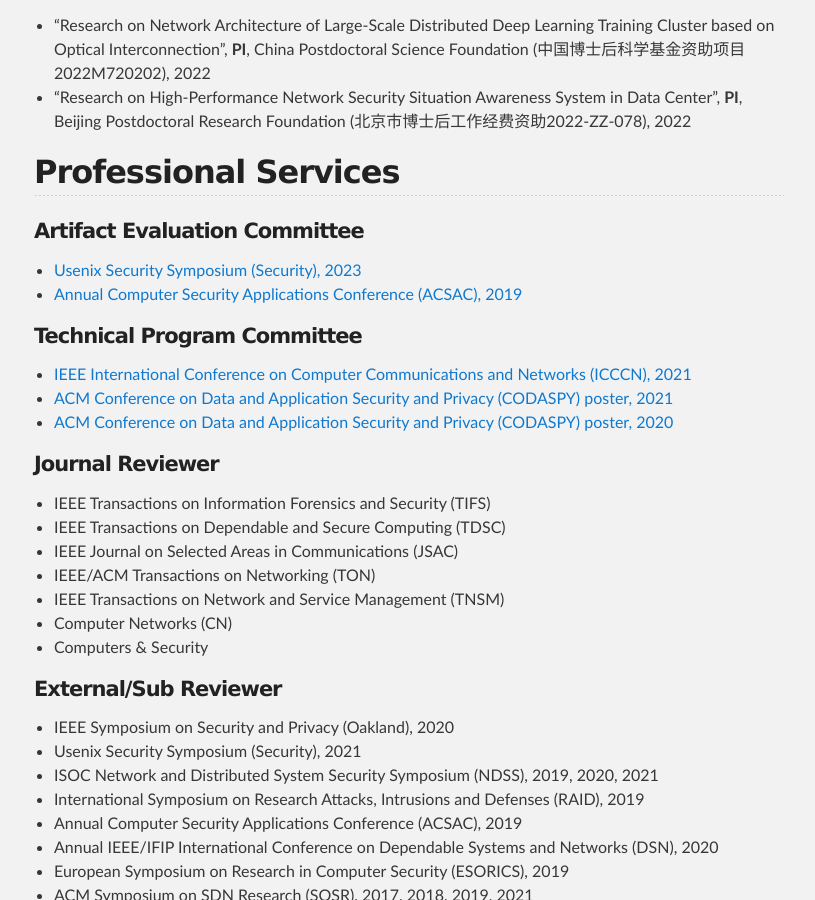
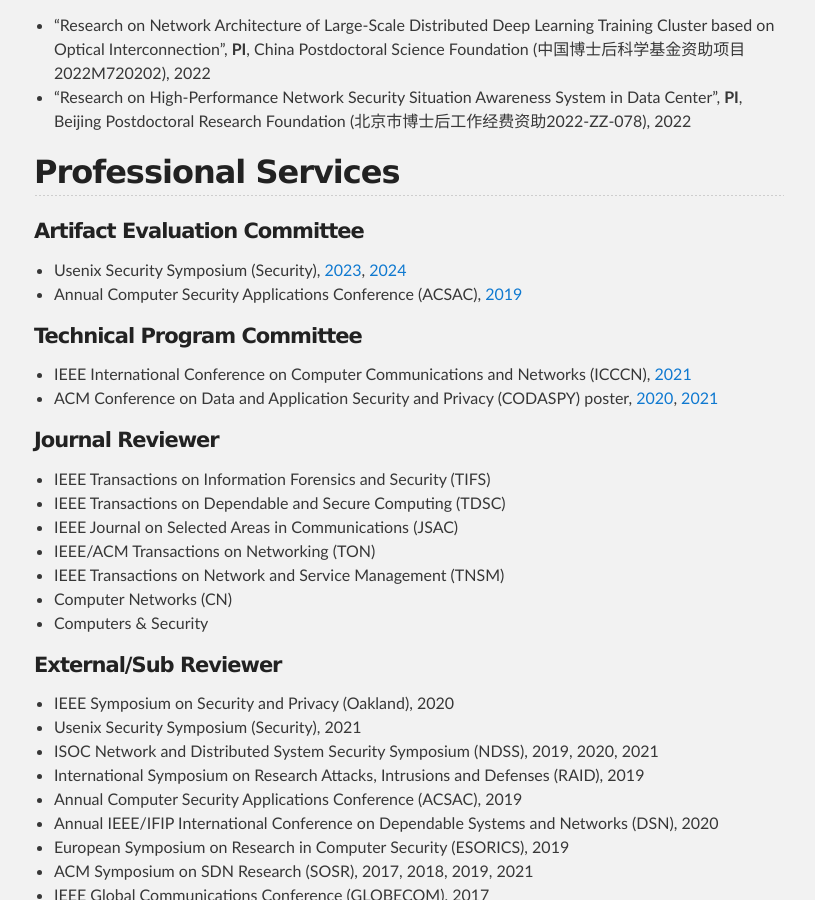
Before and after one commit to zhangmenghao/zhangmenghao.github.io, a Jekyll site: the page built from index.md, in a window 1280 px wide and 900 px high, scrolled down 3769 px. Shown: the whole window, without its empty margins (231-1046 px from the left). Built offline with Jekyll 4.4.1, drawn with Linux system fonts in a browser that asks for light colours.

Commit message:
Re-orgnize professional services

```diff
--- a/index.md
+++ b/index.md
@@ -137,13 +137,12 @@
 
 ## Professional Services
 #### Artifact Evaluation Committee
-* [Usenix Security Symposium (Security), 2023](https://www.usenix.org/conference/usenixsecurity23/call-for-artifacts)
-* [Annual Computer Security Applications Conference (ACSAC), 2019](https://www.acsac.org/2019/committees/artifact/)
+* Usenix Security Symposium (Security), [2023](https://www.usenix.org/conference/usenixsecurity23/call-for-artifacts), [2024](https://www.usenix.org/conference/usenixsecurity24/call-for-artifacts)
+* Annual Computer Security Applications Conference (ACSAC), [2019](https://www.acsac.org/2019/committees/artifact/)
 
 #### Technical Program Committee
-* [IEEE International Conference on Computer Communications and Networks (ICCCN), 2021](http://www.icccn.org/icccn21/committeesandtracks/technical-tracks/track7.html)
-* [ACM Conference on Data and Application Security and Privacy (CODASPY) poster, 2021](https://dl.acm.org/action/showFmPdf?doi=10.1145%2F3422337)
-* [ACM Conference on Data and Application Security and Privacy (CODASPY) poster, 2020](https://dl.acm.org/action/showFmPdf?doi=10.1145%2F3374664)
+* IEEE International Conference on Computer Communications and Networks (ICCCN), [2021](http://www.icccn.org/icccn21/committeesandtracks/technical-tracks/track7.html)
+* ACM Conference on Data and Application Security and Privacy (CODASPY) poster, [2020](https://dl.acm.org/action/showFmPdf?doi=10.1145%2F3374664), [2021](https://dl.acm.org/action/showFmPdf?doi=10.1145%2F3422337)
 
 #### Journal Reviewer
 * IEEE Transactions on Information Forensics and Security (TIFS)
```
